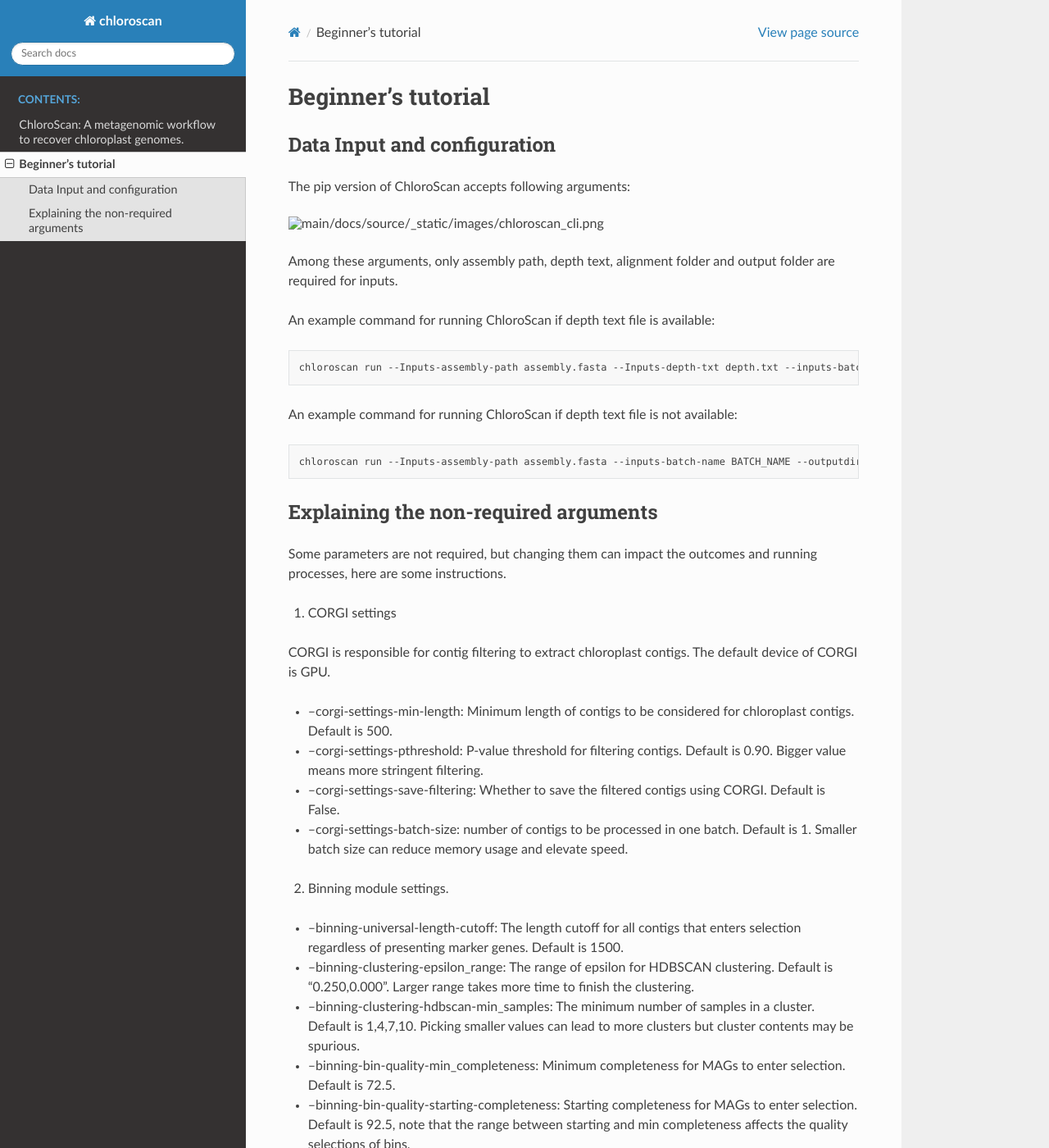
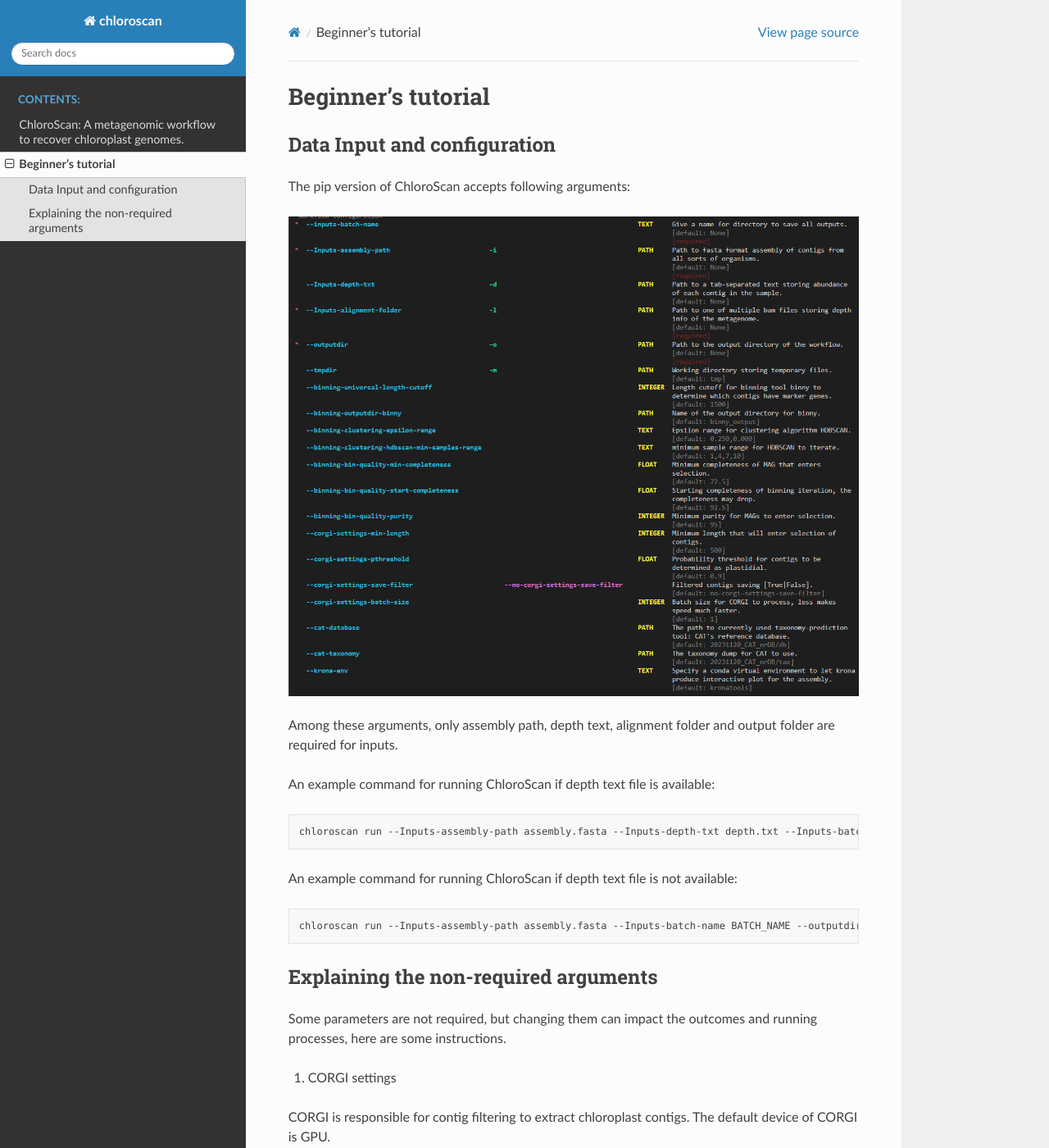
Before and after one commit to Andyargueasae/chloroscan, a Sphinx documentation site: the page built from docs/source/main/beginner_tutorial.rst, in a window 1280 px wide and 1400 px high. Shown: the whole window at 82% size. Built offline with Sphinx 7.4.7 and the Read the Docs theme 2.0.0, drawn with Linux system fonts in a browser that asks for light colours.

Commit message:
fill the blanks

```diff
--- a/README.rst
+++ b/README.rst
@@ -25,3 +25,5 @@ To install the workflow, use pip3:
 .. code-block:: bash
 
     pip3 install chloroscan
+
+Detailed workflow instructions can be found at: https://andyargueasae.github.io/chloroscan/index.html
--- a/docs/source/main/beginner_tutorial.rst
+++ b/docs/source/main/beginner_tutorial.rst
@@ -8,7 +8,7 @@ Data Input and configuration
 
 The pip version of ChloroScan accepts following arguments:
 
-.. image:: docs/source/_static/images/chloroscan_cli.png
+.. image:: ../_static/images/chloroscan_cli.png
 
 Among these arguments, only assembly path, depth text, alignment folder and output folder are required for inputs.
 
@@ -16,13 +16,13 @@ An example command for running ChloroScan if depth text file is available:
 
 .. code-block:: bash
 
-   chloroscan run --Inputs-assembly-path assembly.fasta --Inputs-depth-txt depth.txt --inputs-batch-name BATCH_NAME --outputdir OUTPUT_DIR
+   chloroscan run --Inputs-assembly-path assembly.fasta --Inputs-depth-txt depth.txt --Inputs-batch-name BATCH_NAME --outputdir OUTPUT_DIR
 
 An example command for running ChloroScan if depth text file is not available:
 
 .. code-block:: bash
 
-   chloroscan run --Inputs-assembly-path assembly.fasta --inputs-batch-name BATCH_NAME --outputdir OUTPUT_DIR --alignment-folder ALIGNMENT_FOLDER
+   chloroscan run --Inputs-assembly-path assembly.fasta --Inputs-batch-name BATCH_NAME --outputdir OUTPUT_DIR --alignment-folder ALIGNMENT_FOLDER
 
 Explaining the non-required arguments
 =====================================
--- a/docs/source/main/installation.rst
+++ b/docs/source/main/installation.rst
@@ -9,7 +9,7 @@ Author: Yuhao Tong (The University of Melbourne)
    :target: https://github.com/Andyargueasae/chloroscan/badge.svg
    :alt: example workflow
 
-.. image:: docs/source/_static/images/Flow_ChloroScan.drawio.png
+.. image:: ../_static/images/Flow_ChloroScan.drawio.png
 
 A snakemake workflow for MMA metagenomics for recovering chloroplast genomes.
 =============================================================================
```
Also changed, not shown: 1 other file.
